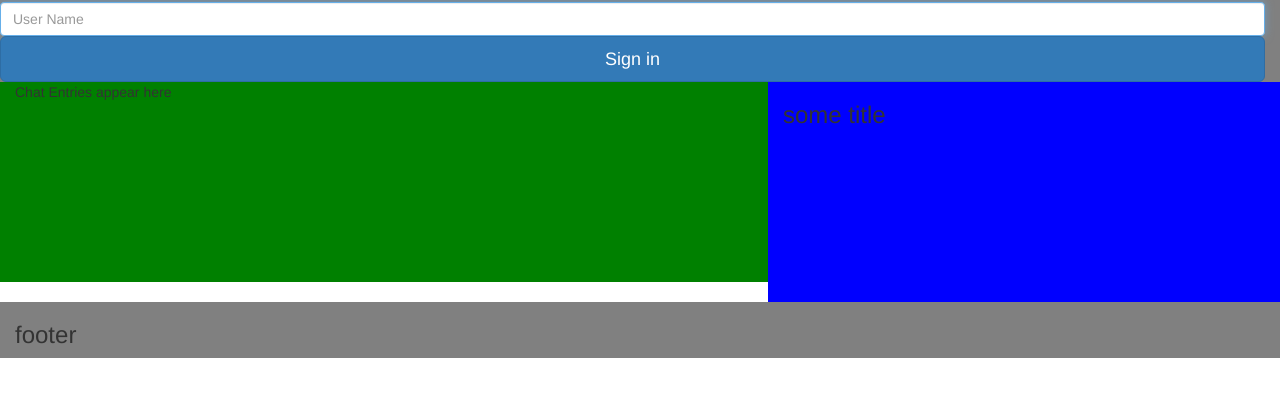
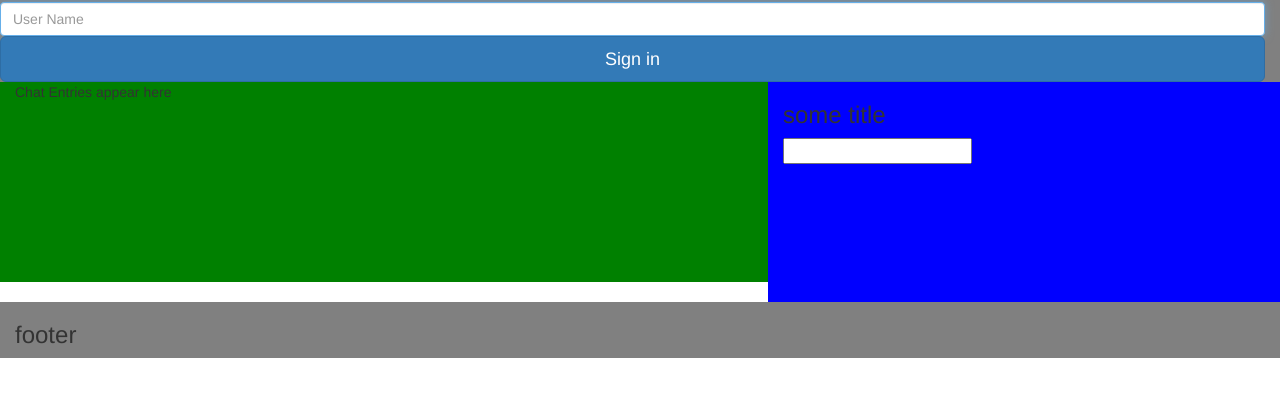
Before and after one commit to TIY-Charleston-Front-End-Oct2015/babbage, a website: page index.html in a window 1280 px wide. Shown: the part 61-458 px from the top of the page. Drawn offline with nearby package versions, Linux system fonts and the light colour scheme.

Commit message:
added input for new chat

```diff
--- a/index.html
+++ b/index.html
@@ -28,6 +28,7 @@
         <aside class="col-md-6 chatEntry">
           <div class="newChat">
             <h3>some title</h3>
+            <form><input type="text" name="msg"></input></form>
 
           </div>
         </aside>
```
